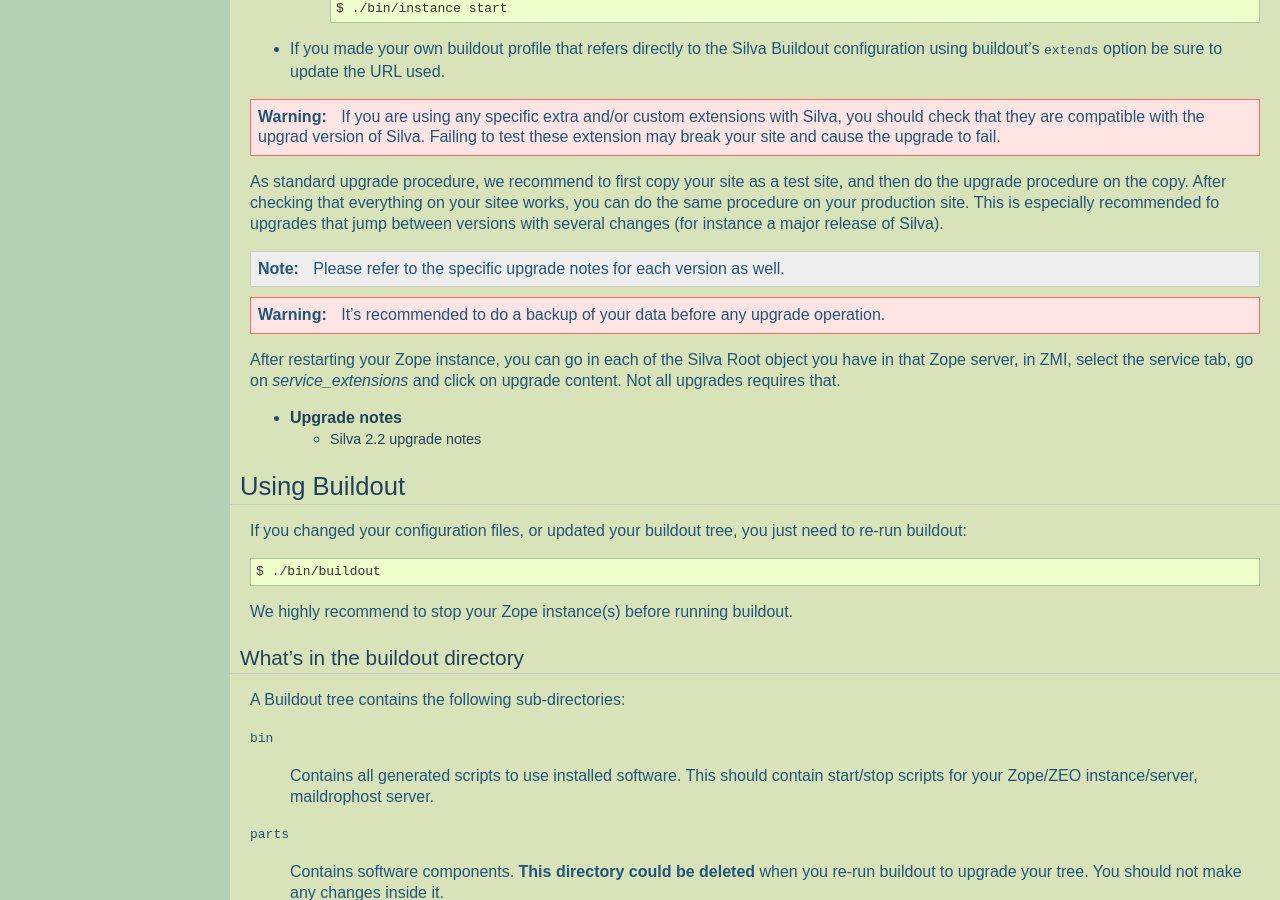
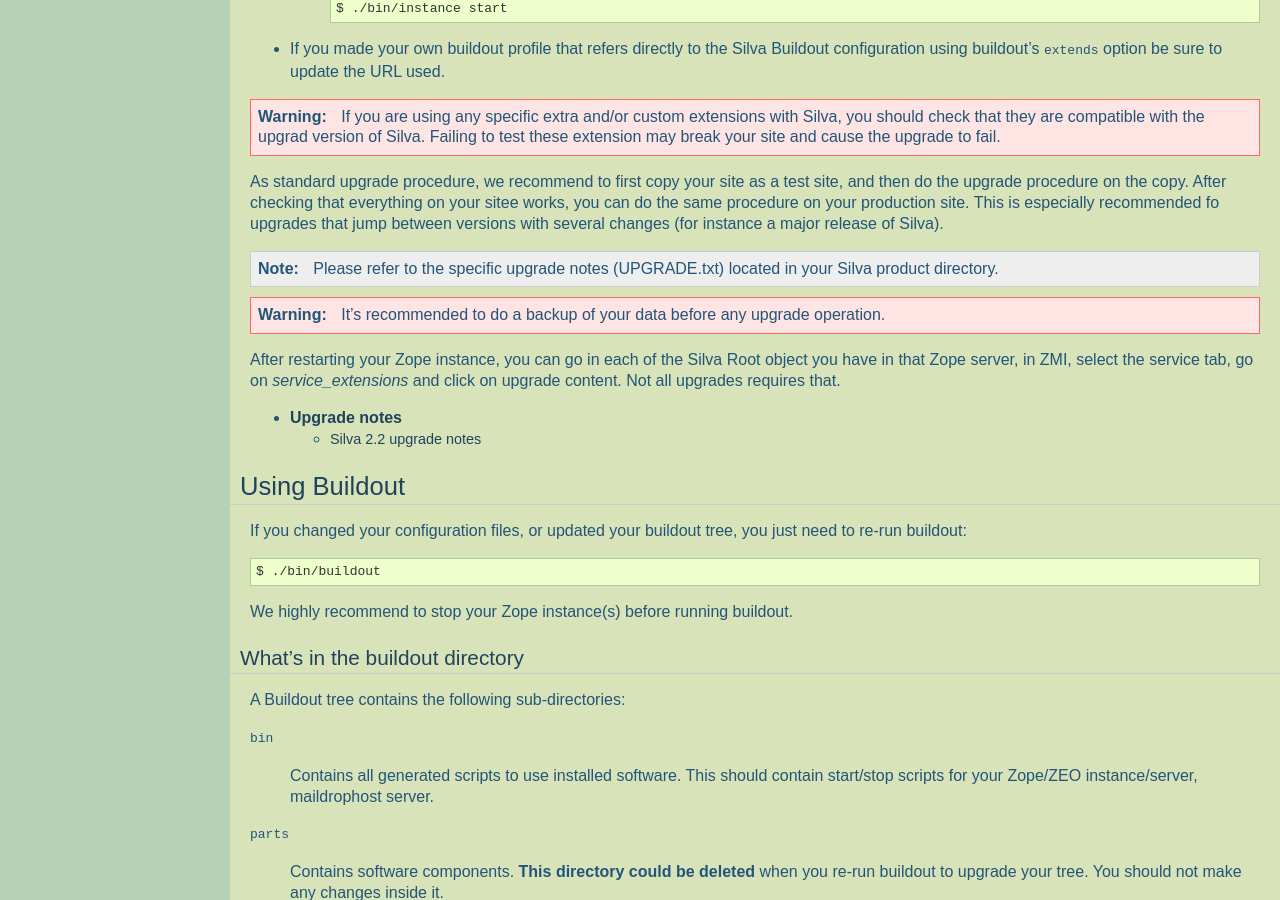
Before and after one commit to silvacms/documentation, a Sphinx documentation site: the page built from source/silva/buildout.rst, in a window 1280 px wide and 900 px high, scrolled down 4326 px. Built offline with Sphinx 7.4.7, drawn with Linux system fonts in a browser that asks for light colours; pages that are not in the unit, such as notebooks, are missing from menus.

Commit message:
- Edit text

```diff
--- a/source/silva/buildout.rst
+++ b/source/silva/buildout.rst
@@ -322,7 +322,8 @@
 
 .. note::
 
-   Please refer to the specific upgrade notes for each version as well.
+   Please refer to the specific upgrade notes (UPGRADE.txt) located in
+   your Silva product directory.
 
 .. warning::
 
```
